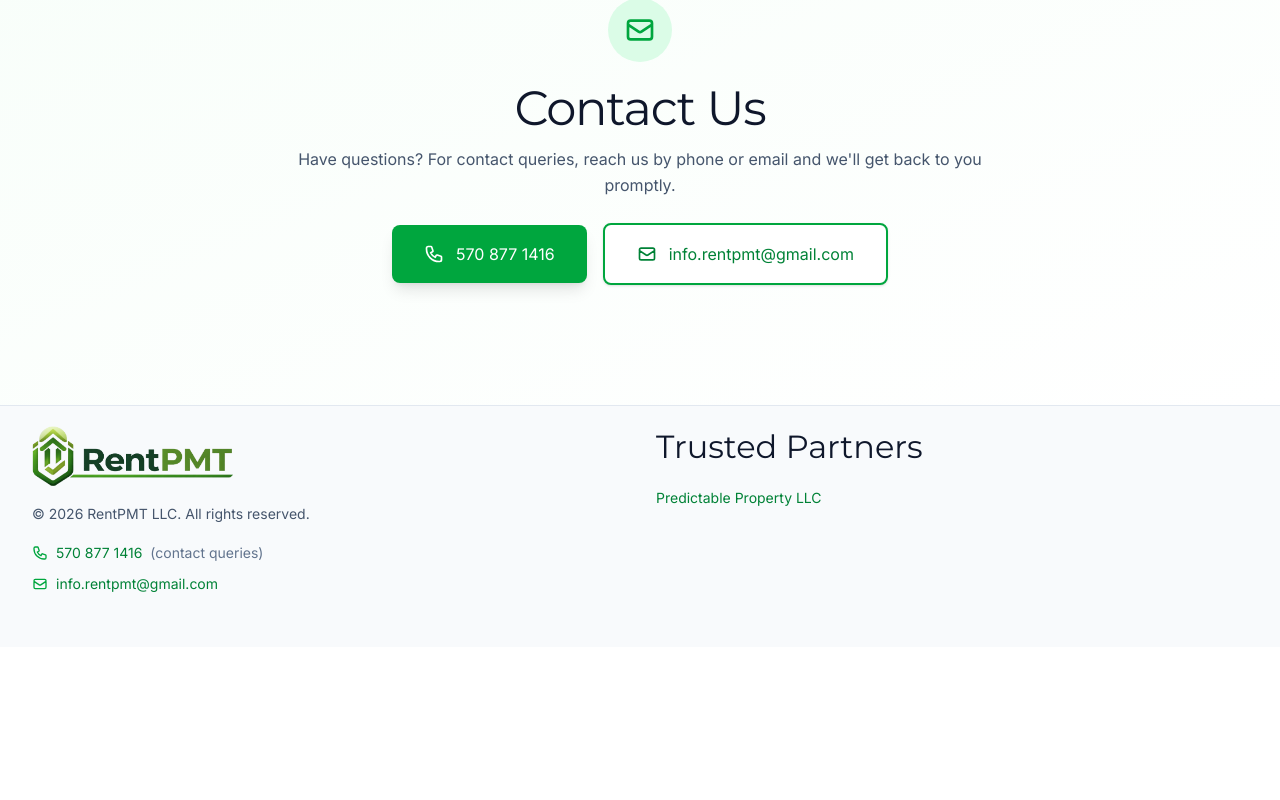
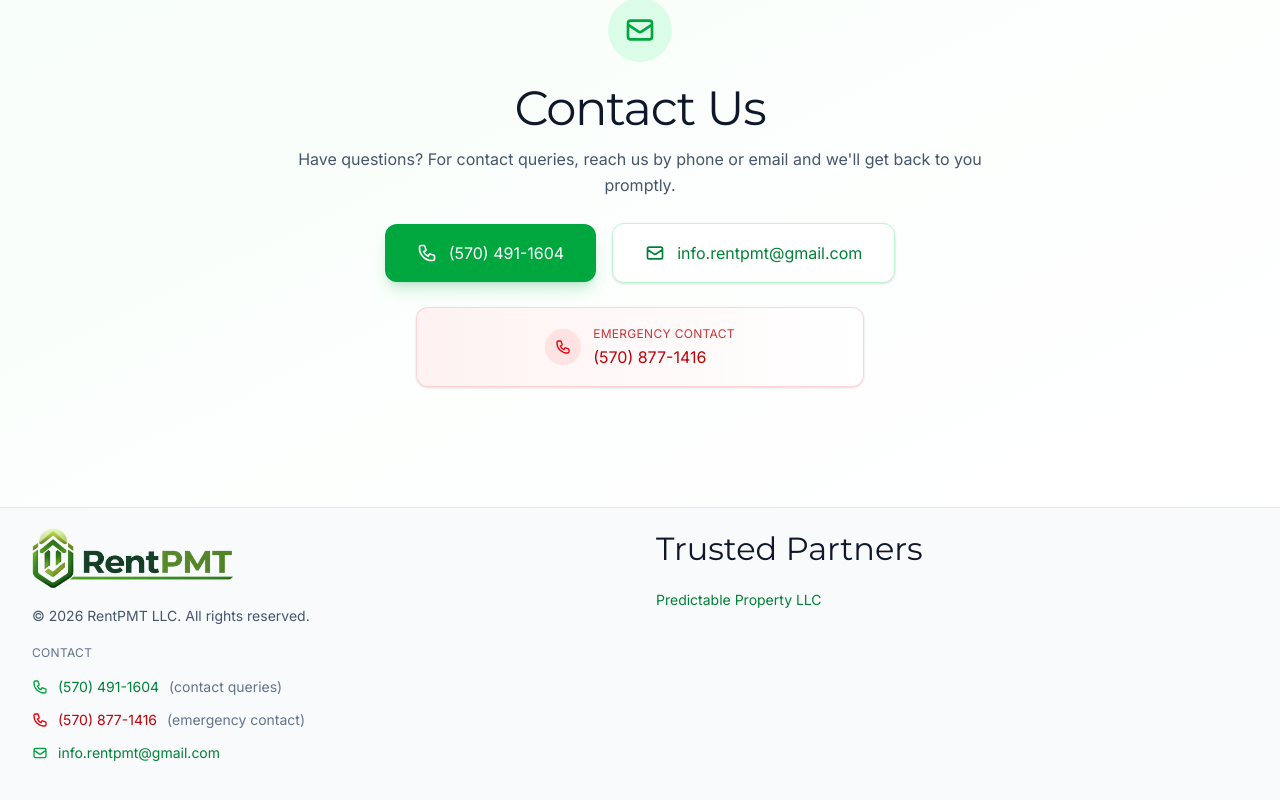
Before and after one commit to sheezanazeer98/RentPMT, a Next.js app: page / in a window 1280 px wide. Shown: the part 3628-4428 px from the top of the page. Before the commit the page ends 4275 px from the top, so only its background shows below. Built offline with nearby package versions, Linux system fonts and the light colour scheme; a web font is replaced by a local one.

Commit message:
number-updated

```diff
--- a/src/app/page.tsx
+++ b/src/app/page.tsx
@@ -436,25 +436,48 @@
                 Have questions? For contact queries, reach us by phone or email and we&apos;ll get back to you promptly.
               </p>
             </div>
+            <div className="flex flex-col items-center gap-6">
               <div className="flex flex-col items-center gap-4 sm:flex-row sm:justify-center">
                 <a
-                href="tel:+15708771416"
-                className="inline-flex items-center gap-3 rounded-lg bg-green-600 px-8 py-4 text-base font-semibold text-white shadow-lg hover:bg-green-700 transition-colors"
+                  href="tel:+15704911604"
+                  className="inline-flex items-center gap-3 rounded-xl bg-green-600 px-8 py-4 text-base font-semibold text-white shadow-lg shadow-green-600/20 hover:bg-green-700 transition-colors"
                 >
                   <svg className="h-5 w-5" fill="none" viewBox="0 0 24 24" strokeWidth="2" stroke="currentColor">
                     <path strokeLinecap="round" strokeLinejoin="round" d="M3 5a2 2 0 012-2h3.28a1 1 0 01.948.684l1.498 4.493a1 1 0 01-.502 1.21l-2.257 1.13a11.042 11.042 0 005.516 5.516l1.13-2.257a1 1 0 011.21-.502l4.493 1.498a1 1 0 01.684.949V19a2 2 0 01-2 2h-1C9.716 21 3 14.284 3 6V5z" />
                   </svg>
-                570 877 1416
+                  (570) 491-1604
                 </a>
                 <a
                   href="mailto:info.rentpmt@gmail.com"
-                className="inline-flex items-center gap-3 rounded-lg border-2 border-green-600 bg-white px-8 py-4 text-base font-semibold text-green-700 shadow-sm hover:bg-green-50 transition-colors"
+                  className="inline-flex items-center gap-3 rounded-xl border border-green-200 bg-white px-8 py-4 text-base font-semibold text-green-700 shadow-sm hover:border-green-300 hover:bg-green-50 transition-colors"
                 >
                   <svg className="h-5 w-5" fill="none" viewBox="0 0 24 24" strokeWidth="2" stroke="currentColor">
                     <path strokeLinecap="round" strokeLinejoin="round" d="M3 8l7.89 5.26a2 2 0 002.22 0L21 8M5 19h14a2 2 0 002-2V7a2 2 0 00-2-2H5a2 2 0 00-2 2v10a2 2 0 002 2z" />
                   </svg>
                   info.rentpmt@gmail.com
                 </a>
+              </div>
+
+              <div className="w-full max-w-md rounded-xl border border-red-200/80 bg-gradient-to-r from-red-50 to-white px-5 py-4 shadow-sm">
+                <div className="flex items-center justify-center gap-3">
+                  <div className="flex h-9 w-9 items-center justify-center rounded-full bg-red-100">
+                    <svg className="h-4 w-4 text-red-600" fill="none" viewBox="0 0 24 24" strokeWidth="2" stroke="currentColor">
+                      <path strokeLinecap="round" strokeLinejoin="round" d="M3 5a2 2 0 012-2h3.28a1 1 0 01.948.684l1.498 4.493a1 1 0 01-.502 1.21l-2.257 1.13a11.042 11.042 0 005.516 5.516l1.13-2.257a1 1 0 011.21-.502l4.493 1.498a1 1 0 01.684.949V19a2 2 0 01-2 2h-1C9.716 21 3 14.284 3 6V5z" />
+                    </svg>
+                  </div>
+                  <div className="text-left">
+                    <p className="text-xs font-semibold uppercase tracking-wide text-red-700/80">
+                      Emergency Contact
+                    </p>
+                    <a
+                      href="tel:+15708771416"
+                      className="text-base font-semibold text-red-700 hover:text-red-800 transition-colors"
+                    >
+                      (570) 877-1416
+                    </a>
+                  </div>
+                </div>
+              </div>
             </div>
           </div>
         </div>
@@ -478,29 +501,46 @@
               <p className="text-sm text-slate-600">
                 © 2026 RentPMT LLC. All rights reserved.
               </p>
-              <div className="flex flex-col items-center md:items-start gap-2 text-sm text-slate-600">
-                <div className="flex items-center gap-2">
+              <div className="flex flex-col items-center md:items-start gap-3 text-sm">
+                <p className="text-xs font-semibold uppercase tracking-wide text-slate-500">
+                  Contact
+                </p>
+                <div className="flex flex-col gap-2.5">
+                  <div className="flex items-center gap-2.5">
                     <svg className="h-4 w-4 text-green-600" fill="none" viewBox="0 0 24 24" strokeWidth="2" stroke="currentColor">
                       <path strokeLinecap="round" strokeLinejoin="round" d="M3 5a2 2 0 012-2h3.28a1 1 0 01.948.684l1.498 4.493a1 1 0 01-.502 1.21l-2.257 1.13a11.042 11.042 0 005.516 5.516l1.13-2.257a1 1 0 011.21-.502l4.493 1.498a1 1 0 01.684.949V19a2 2 0 01-2 2h-1C9.716 21 3 14.284 3 6V5z" />
                     </svg>
                     <a
-                    href="tel:+15708771416"
-                    className="text-green-700 hover:text-green-800 font-medium"
+                      href="tel:+15704911604"
+                      className="font-medium text-green-700 hover:text-green-800 transition-colors"
                     >
-                    570 877 1416
+                      (570) 491-1604
                     </a>
                     <span className="text-slate-500">(contact queries)</span>
                   </div>
-                <div className="flex items-center gap-2">
+                  <div className="flex items-center gap-2.5">
+                    <svg className="h-4 w-4 text-red-600" fill="none" viewBox="0 0 24 24" strokeWidth="2" stroke="currentColor">
+                      <path strokeLinecap="round" strokeLinejoin="round" d="M3 5a2 2 0 012-2h3.28a1 1 0 01.948.684l1.498 4.493a1 1 0 01-.502 1.21l-2.257 1.13a11.042 11.042 0 005.516 5.516l1.13-2.257a1 1 0 011.21-.502l4.493 1.498a1 1 0 01.684.949V19a2 2 0 01-2 2h-1C9.716 21 3 14.284 3 6V5z" />
+                    </svg>
+                    <a
+                      href="tel:+15708771416"
+                      className="font-medium text-red-700 hover:text-red-800 transition-colors"
+                    >
+                      (570) 877-1416
+                    </a>
+                    <span className="text-slate-500">(emergency contact)</span>
+                  </div>
+                  <div className="flex items-center gap-2.5">
                     <svg className="h-4 w-4 text-green-600" fill="none" viewBox="0 0 24 24" strokeWidth="2" stroke="currentColor">
                       <path strokeLinecap="round" strokeLinejoin="round" d="M3 8l7.89 5.26a2 2 0 002.22 0L21 8M5 19h14a2 2 0 002-2V7a2 2 0 00-2-2H5a2 2 0 00-2 2v10a2 2 0 002 2z" />
                     </svg>
                     <a
                       href="mailto:info.rentpmt@gmail.com"
-                    className="text-green-700 hover:text-green-800 font-medium"
+                      className="font-medium text-green-700 hover:text-green-800 transition-colors"
                     >
                       info.rentpmt@gmail.com
                     </a>
+                  </div>
                 </div>
               </div>
             </div>
```
Lines whose indentation alone changed are shown as unchanged.
